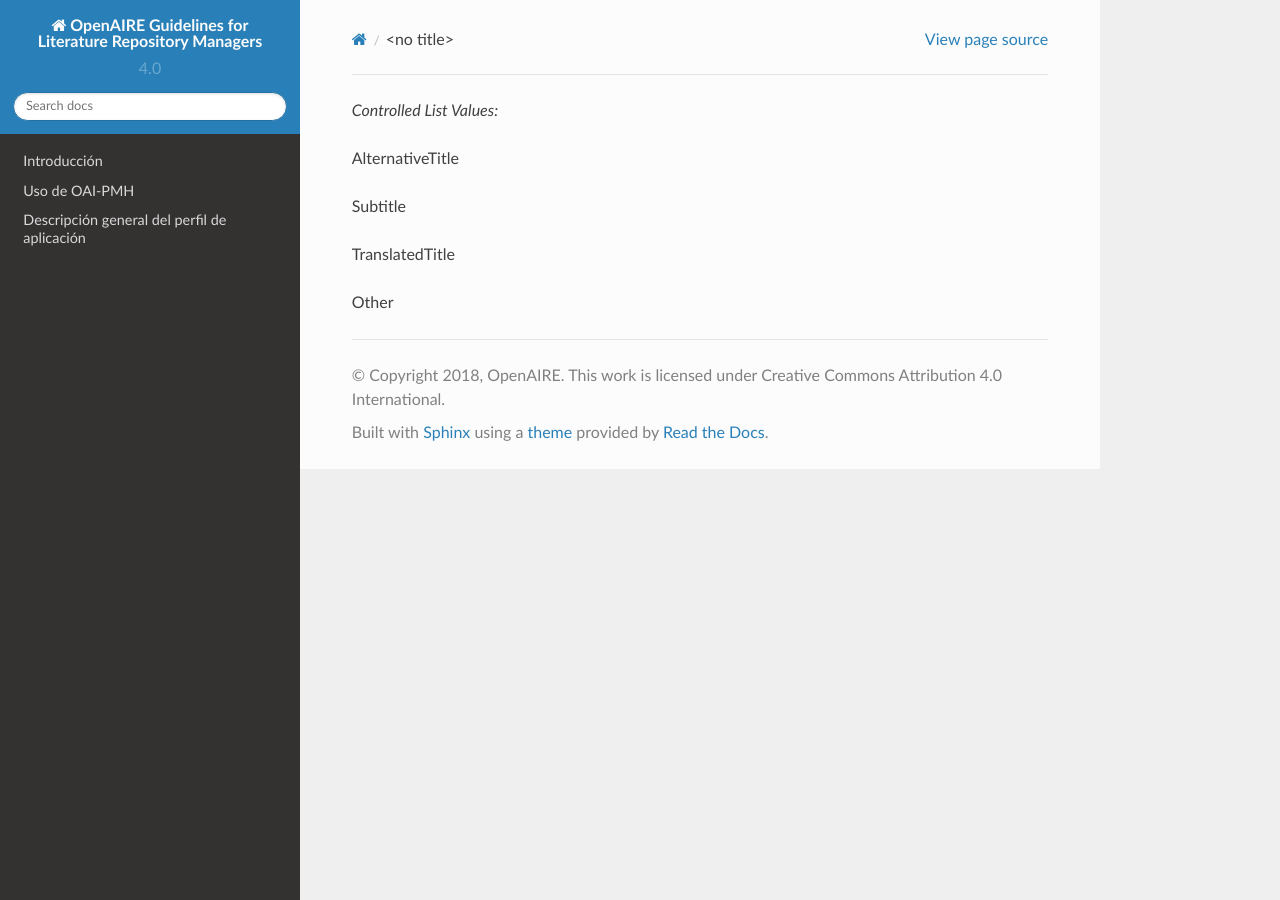
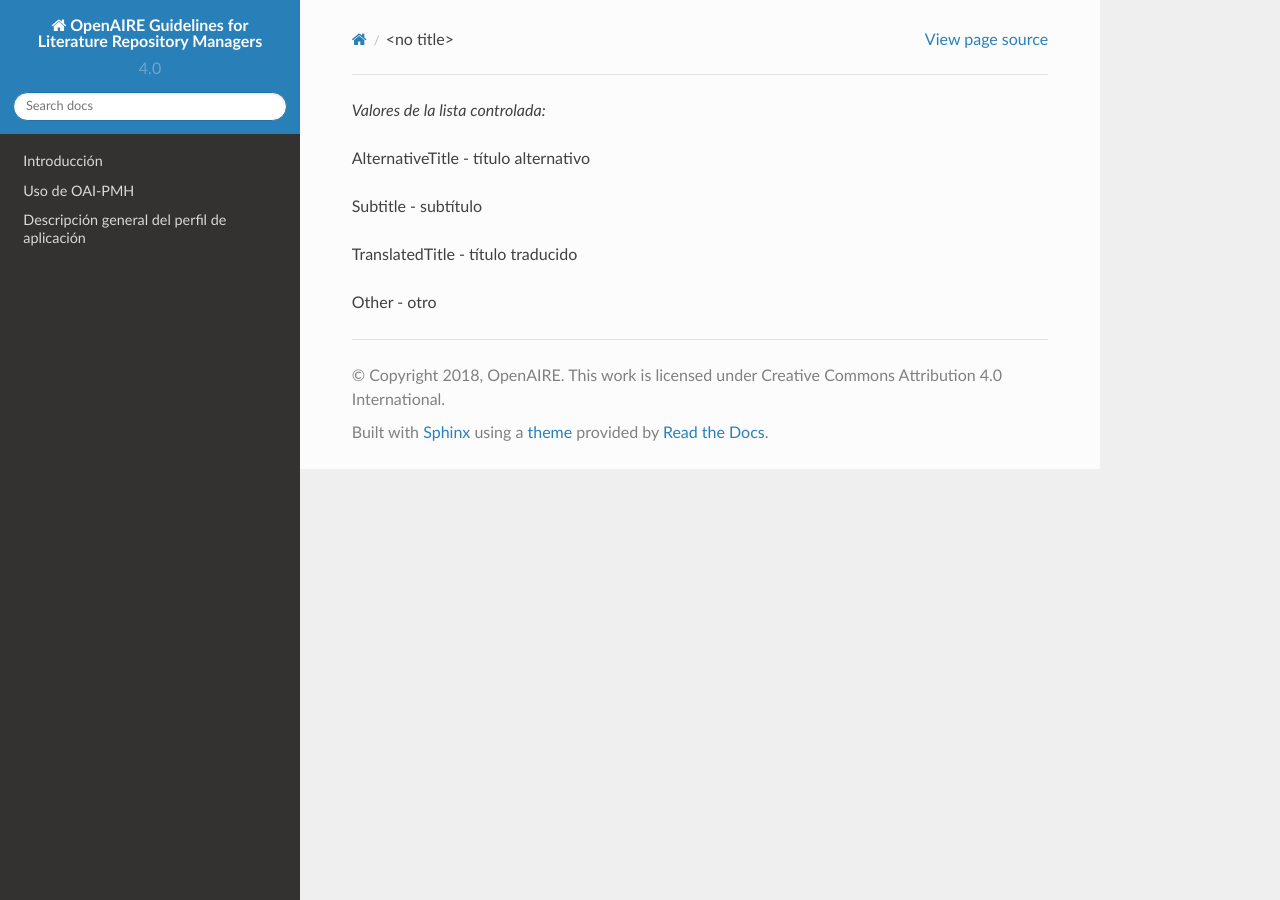
Before and after one commit to memoemg/openAIRE4, a Sphinx documentation site: the page built from docs/vocabularies/titletype.rst, in a window 1280 px wide. Built offline with Sphinx 7.4.7 and the Read the Docs theme 2.0.0, drawn with Linux system fonts in a browser that asks for light colours; a script that is not in the unit is left out.

Commit message:
Update titletype.rst

```diff
--- a/docs/vocabularies/titletype.rst
+++ b/docs/vocabularies/titletype.rst
@@ -1,7 +1,7 @@
 
-*Controlled List Values:*
+*Valores de la lista controlada:*
 
-* AlternativeTitle
-* Subtitle
-* TranslatedTitle
-* Other
+* AlternativeTitle - título alternativo
+* Subtitle - subtítulo
+* TranslatedTitle - título traducido
+* Other - otro
```
